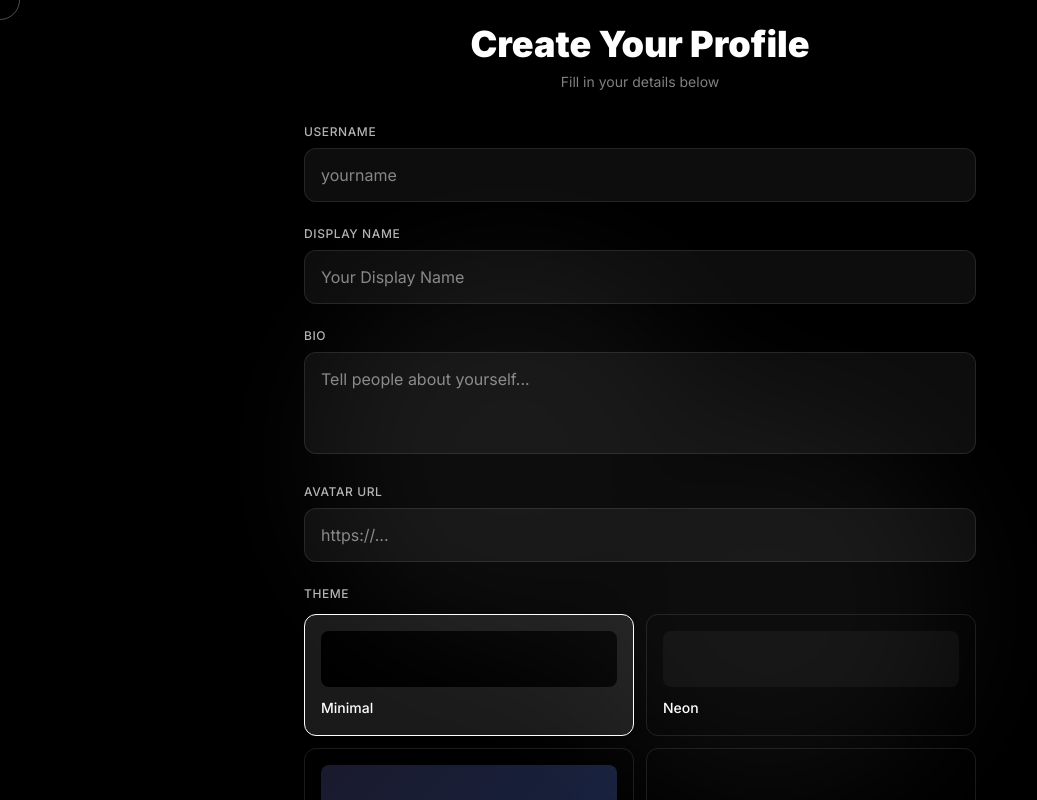
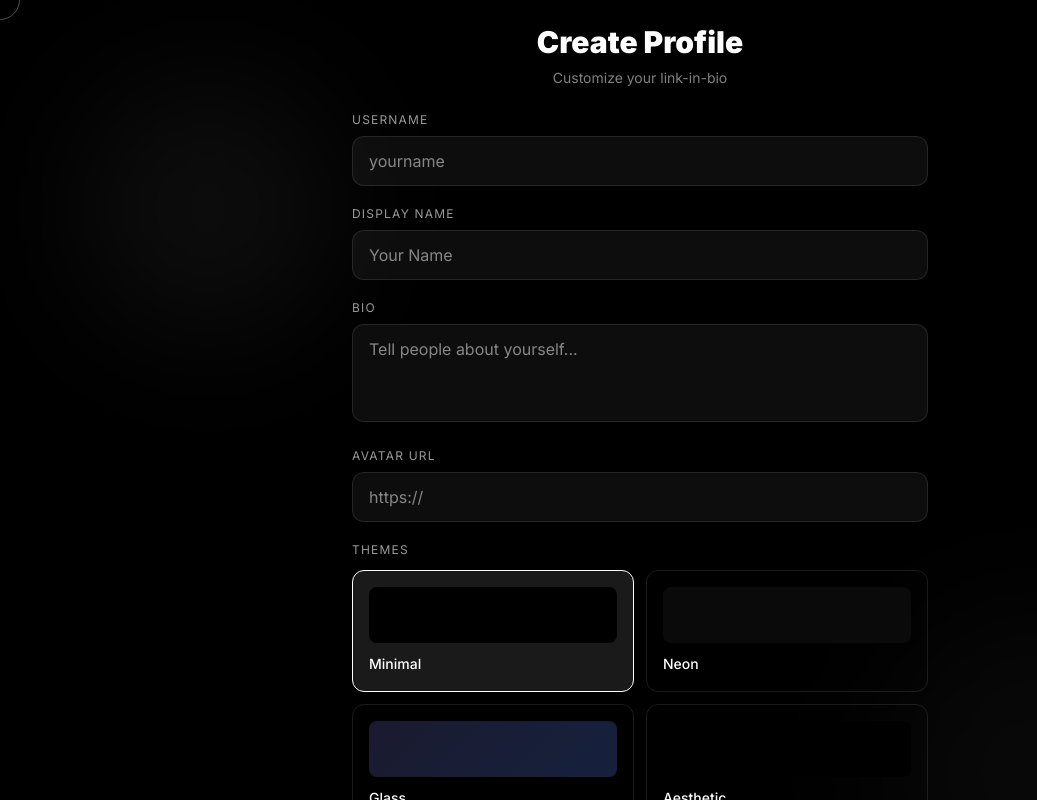
Before and after one commit to labfire4-tech/lykka-bio, a Next.js app: page /customize in a window 1280 px wide. Shown: the top 800 px of the page, without its empty margins (0-1037 px from the left). Built offline with nearby package versions, Linux system fonts and the light colour scheme.

Commit message:
Premium aesthetic redesign

```diff
--- a/app/customize/page.tsx
+++ b/app/customize/page.tsx
@@ -14,113 +14,101 @@ export default function CustomizePage() {
   const [selectedTheme, setSelectedTheme] = useState<ThemeConfig>(THEMES[0]);
   const [socialLinks, setSocialLinks] = useState<Array<{name: string, url: string, icon: string}>>([]);
 
-  const addSocialLink = () => {
-    setSocialLinks([...socialLinks, { name: "", url: "", icon: "fa-globe" }]);
-  };
-
+  const addSocialLink = () => setSocialLinks([...socialLinks, { name: "", url: "", icon: "fa-globe" }]);
   const updateSocialLink = (index: number, field: string, value: string) => {
     const updated = [...socialLinks];
     updated[index] = { ...updated[index], [field]: value };
     setSocialLinks(updated);
   };
-
-  const removeSocialLink = (index: number) => {
-    setSocialLinks(socialLinks.filter((_, i) => i !== index));
-  };
+  const removeSocialLink = (index: number) => setSocialLinks(socialLinks.filter((_, i) => i !== index));
 
   const saveProfile = () => {
     if (!username) return;
-    const profileData = {
-      username,
-      displayName: displayName || username,
-      bio,
-      avatar,
-      theme: selectedTheme,
-      socialLinks
-    };
-    localStorage.setItem("lykka-profile", JSON.stringify(profileData));
+    localStorage.setItem("lykka-profile", JSON.stringify({ username, displayName: displayName || username, bio, avatar, theme: selectedTheme, socialLinks }));
     router.push(`/${username}`);
   };
 
   return (
-    <div className="min-h-screen bg-black text-white flex items-center justify-center p-6 relative overflow-hidden">
-      <div className="absolute inset-0 opacity-5 pointer-events-none">
-        <div className="absolute top-1/4 left-1/4 w-96 h-96 bg-white rounded-full blur-3xl" />
-        <div className="absolute bottom-1/4 right-1/4 w-96 h-96 bg-white rounded-full blur-3xl" />
+    <div className="min-h-screen bg-black text-white flex items-center justify-center p-6 relative">
+      <div className="absolute inset-0 pointer-events-none">
+        <div className="absolute top-20 left-20 w-64 h-64 bg-white/5 rounded-full blur-3xl" />
+        <div className="absolute bottom-20 right-20 w-80 h-80 bg-white/3 rounded-full blur-3xl" />
       </div>
 
       <motion.div
-        initial={{ opacity: 0, y: 30 }}
+        initial={{ opacity: 0, y: 20 }}
         animate={{ opacity: 1, y: 0 }}
-        transition={{ duration: 0.8 }}
-        className="w-full max-w-2xl space-y-8"
+        transition={{ duration: 0.6 }}
+        className="w-full max-w-xl space-y-8 relative z-10"
       >
-        <div className="text-center">
-          <h1 className="text-4xl font-black mb-2">Create Your Profile</h1>
-          <p className="text-sm opacity-50">Fill in your details below</p>
+        <div className="text-center mb-6">
+          <h1 className="text-3xl font-black mb-2">Create Profile</h1>
+          <p className="text-sm opacity-50">Customize your link-in-bio</p>
         </div>
 
-        <div className="grid gap-6">
+        <div className="grid gap-5">
           <div>
-            <label className="block text-xs font-medium mb-2 opacity-70 uppercase tracking-wider">Username</label>
-            <input
+            <label className="block text-xs uppercase tracking-widest mb-2 opacity-60">Username</label>
+            <motion.input
+              whileFocus={{ scale: 1.02 }}
               type="text"
               value={username}
               onChange={(e) => setUsername(e.target.value.toLowerCase().replace(/[^a-z0-9]/g, ''))}
-              className="w-full px-4 py-3.5 bg-white/5 border border-white/10 rounded-xl focus:outline-none transition-all"
               placeholder="yourname"
+              className="w-full px-4 py-3 bg-white/5 border border-white/10 rounded-xl focus:outline-none focus:border-white/30 transition-all"
             />
           </div>
 
           <div>
-            <label className="block text-xs font-medium mb-2 opacity-70 uppercase tracking-wider">Display Name</label>
-            <input
+            <label className="block text-xs uppercase tracking-widest mb-2 opacity-60">Display Name</label>
+            <motion.input
+              whileFocus={{ scale: 1.02 }}
               type="text"
               value={displayName}
               onChange={(e) => setDisplayName(e.target.value)}
-              className="w-full px-4 py-3.5 bg-white/5 border border-white/10 rounded-xl focus:outline-none transition-all"
-              placeholder="Your Display Name"
+              placeholder="Your Name"
+              className="w-full px-4 py-3 bg-white/5 border border-white/10 rounded-xl focus:outline-none focus:border-white/30 transition-all"
             />
           </div>
 
           <div>
-            <label className="block text-xs font-medium mb-2 opacity-70 uppercase tracking-wider">Bio</label>
-            <textarea
+            <label className="block text-xs uppercase tracking-widest mb-2 opacity-60">Bio</label>
+            <motion.textarea
+              whileFocus={{ scale: 1.02 }}
               value={bio}
               onChange={(e) => setBio(e.target.value)}
-              className="w-full px-4 py-3.5 bg-white/5 border border-white/10 rounded-xl focus:outline-none transition-all resize-none"
               placeholder="Tell people about yourself..."
               rows={3}
+              className="w-full px-4 py-3 bg-white/5 border border-white/10 rounded-xl focus:outline-none focus:border-white/30 transition-all resize-none"
             />
           </div>
 
           <div>
-            <label className="block text-xs font-medium mb-2 opacity-70 uppercase tracking-wider">Avatar URL</label>
-            <input
+            <label className="block text-xs uppercase tracking-widest mb-2 opacity-60">Avatar URL</label>
+            <motion.input
+              whileFocus={{ scale: 1.02 }}
               type="url"
               value={avatar}
               onChange={(e) => setAvatar(e.target.value)}
-              className="w-full px-4 py-3.5 bg-white/5 border border-white/10 rounded-xl focus:outline-none transition-all"
-              placeholder="https://..."
+              placeholder="https://"
+              className="w-full px-4 py-3 bg-white/5 border border-white/10 rounded-xl focus:outline-none focus:border-white/30 transition-all"
             />
           </div>
 
           <div>
-            <label className="block text-xs font-medium mb-3 opacity-70 uppercase tracking-wider">Theme</label>
+            <label className="block text-xs uppercase tracking-widest mb-3 opacity-60">Themes</label>
             <div className="grid grid-cols-2 gap-3">
               {THEMES.map((theme, i) => (
                 <motion.button
                   key={theme.id}
                   initial={{ opacity: 0, scale: 0.9 }}
                   animate={{ opacity: 1, scale: 1 }}
-                  transition={{ delay: 0.3 + i * 0.1 }}
+                  transition={{ delay: 0.1 + i * 0.05 }}
                   whileHover={{ scale: 1.03, y: -3 }}
                   whileTap={{ scale: 0.98 }}
                   onClick={() => setSelectedTheme(theme)}
                   className={`p-4 rounded-xl border transition-all text-left ${
-                    selectedTheme.id === theme.id
-                      ? 'border-white bg-white/10'
-                      : 'border-white/10 hover:border-white/20'
+                    selectedTheme.id === theme.id ? 'border-white bg-white/10' : 'border-white/10 hover:border-white/20'
                   }`}
                 >
                   <div className="w-full h-14 rounded-lg mb-2" style={{ background: theme.backgroundColor }} />
@@ -131,25 +119,25 @@ export default function CustomizePage() {
           </div>
 
           <div>
-            <label className="block text-xs font-medium mb-3 opacity-70 uppercase tracking-wider">Social Links</label>
+            <label className="block text-xs uppercase tracking-widest mb-3 opacity-60">Social Links</label>
             <div className="space-y-3">
               <AnimatePresence>
                 {socialLinks.map((link, index) => (
                   <motion.div
                     key={index}
-                    initial={{ opacity: 0, x: -20 }}
+                    initial={{ opacity: 0, x: -10 }}
                     animate={{ opacity: 1, x: 0 }}
-                    exit={{ opacity: 0, x: 20 }}
+                    exit={{ opacity: 0, x: 10 }}
                     className="flex gap-2"
                   >
                     <select
                       value={link.name}
                       onChange={(e) => {
-                        const platform = SOCIAL_PLATFORMS.find(p => p.name === e.target.value);
+                        const p = SOCIAL_PLATFORMS.find(p => p.name === e.target.value);
                         updateSocialLink(index, "name", e.target.value);
-                        if (platform) updateSocialLink(index, "icon", platform.icon);
+                        if (p) updateSocialLink(index, "icon", p.icon);
                       }}
-                      className="px-3 py-2.5 bg-white/5 border border-white/10 rounded-lg focus:outline-none transition-all"
+                      className="px-3 py-2.5 bg-white/5 border border-white/10 rounded-lg focus:outline-none"
                     >
                       <option value="">Select</option>
                       {SOCIAL_PLATFORMS.map(p => (
@@ -161,7 +149,7 @@ export default function CustomizePage() {
                       value={link.url}
                       onChange={(e) => updateSocialLink(index, "url", e.target.value)}
                       placeholder="https://"
-                      className="flex-1 px-3 py-2.5 bg-white/5 border border-white/10 rounded-lg focus:outline-none transition-all"
+                      className="flex-1 px-3 py-2.5 bg-white/5 border border-white/10 rounded-lg focus:outline-none"
                     />
                     <motion.button
                       whileHover={{ scale: 1.1 }}
@@ -180,7 +168,7 @@ export default function CustomizePage() {
                 onClick={addSocialLink}
                 className="w-full py-2.5 border border-white/10 rounded-lg text-sm hover:bg-white/5 transition-all"
               >
-                + Add Social Link
+                + Add Link
               </motion.button>
             </div>
           </div>
@@ -190,7 +178,7 @@ export default function CustomizePage() {
             whileTap={{ scale: 0.98 }}
             onClick={saveProfile}
             disabled={!username}
-            className="w-full py-4 bg-white text-black font-black rounded-xl text-sm uppercase tracking-widest transition-all disabled:opacity-50 disabled:cursor-not-allowed"
+            className="w-full py-4 bg-white text-black font-black rounded-xl text-sm uppercase tracking-widest disabled:opacity-50 disabled:cursor-not-allowed"
           >
             Create Profile
           </motion.button>
--- a/app/page.tsx
+++ b/app/page.tsx
@@ -1,131 +1,69 @@
 "use client";
 
-import { useState, useRef, useEffect } from "react";
-import { motion, useMotionValue, useSpring } from "framer-motion";
 import Link from "next/link";
+import { motion, useMotionTemplate, useMotionValue } from "framer-motion";
 
 export default function HomePage() {
-  const [entered, setEntered] = useState(false);
-  const [showCursor, setShowCursor] = useState(false);
-  const cursorX = useMotionValue(0);
-  const cursorY = useMotionValue(0);
-  const springConfig = { stiffness: 200, damping: 30 };
-  const outlineX = useSpring(cursorX, springConfig);
-  const outlineY = useSpring(cursorY, springConfig);
-
-  useEffect(() => {
-    const isMobile = window.innerWidth < 768;
-    setShowCursor(!isMobile);
-  }, []);
-
-  useEffect(() => {
-    if (!showCursor) return;
-
-    const handleMouseMove = (e: MouseEvent) => {
-      cursorX.set(e.clientX);
-      cursorY.set(e.clientY);
-    };
-
-    window.addEventListener("mousemove", handleMouseMove);
-    return () => window.removeEventListener("mousemove", handleMouseMove);
-  }, [showCursor]);
-
-  const handleEnter = () => {
-    setEntered(true);
-  };
-
-  if (!entered) {
-    return (
-      <div className="fixed inset-0 bg-black flex items-center justify-center z-50 cursor-none">
-        <motion.div
-          initial={{ opacity: 0 }}
-          animate={{ opacity: 1 }}
-          className="absolute w-8 h-8 bg-white rounded-full pointer-events-none mix-blend-difference"
-          style={{
-            x: cursorX,
-            y: cursorY,
-            translateX: "-50%",
-            translateY: "-50%"
-          }}
-        />
-
-        <motion.div
-          initial={{ opacity: 0.3 }}
-          animate={{ opacity: 1 }}
-          transition={{ repeat: Infinity, duration: 2, repeatType: "reverse" }}
-          className="text-white/80 text-lg font-light tracking-[0.3em] uppercase cursor-none"
-          onClick={handleEnter}
-          style={{ cursor: "none" }}
-        >
-          Click to Enter
-        </motion.div>
-      </div>
-    );
-  }
+  const mouseX = useMotionValue(0);
+  const mouseY = useMotionValue(0);
 
   return (
     <div className="min-h-screen bg-black text-white flex items-center justify-center p-6 relative overflow-hidden">
-      {showCursor && (
-        <>
-          <motion.div
-            className="fixed w-2 h-2 bg-white rounded-full pointer-events-none z-[9999] mix-blend-difference"
-            style={{
-              x: cursorX,
-              y: cursorY,
-              translateX: "-50%",
-              translateY: "-50%"
-            }}
-          />
-          <motion.div
-            className="fixed w-10 h-10 border border-white/30 rounded-full pointer-events-none z-[9998]"
-            style={{
-              x: outlineX,
-              y: outlineY,
-              translateX: "-50%",
-              translateY: "-50%"
-            }}
-          />
-        </>
-      )}
+      <div
+        className="absolute inset-0 opacity-10"
+        style={{
+          background: useMotionTemplate`radial-gradient(800px circle at ${mouseX}px ${mouseY}px, rgba(255,255,255,0.2), transparent 40%)`
+        }}
+        onMouseMove={(e) => {
+          const rect = e.currentTarget.getBoundingClientRect();
+          mouseX.set(e.clientX - rect.left);
+          mouseY.set(e.clientY - rect.top);
+        }}
+      />
 
       <motion.div
-        initial={{ opacity: 0, y: 20 }}
-        animate={{ opacity: 1, y: 0 }}
-        transition={{ duration: 0.8, delay: 0.3 }}
-        className="w-full max-w-4xl text-center"
+        initial={{ opacity: 0, scale: 0.95 }}
+        animate={{ opacity: 1, scale: 1 }}
+        transition={{ duration: 1, type: "spring", stiffness: 100 }}
+        className="w-full max-w-2xl text-center relative z-10 space-y-8"
       >
-        <h1 className="text-8xl md:text-9xl font-black tracking-tighter mb-6">
-          <span className="block">LYKKA</span>
-          <span className="block text-white/70 text-7xl md:text-8xl">BIO</span>
-        </h1>
+        <motion.div
+          initial={{ opacity: 0, y: 30 }}
+          animate={{ opacity: 1, y: 0 }}
+          transition={{ duration: 0.8, delay: 0.2 }}
+        >
+          <h1 className="text-7xl md:text-8xl font-black tracking-tight mb-4">
+            <span className="block">LYKKA</span>
+            <span className="block text-white/60 text-6xl md:text-7xl font-medium">BIO</span>
+          </h1>
+          <p className="text-base opacity-50 max-w-md mx-auto leading-relaxed">
+            Create beautiful link-in-bio pages that stand out
+          </p>
+        </motion.div>
 
-        <p className="max-w-md mx-auto text-lg opacity-60 mb-12">
-          Create your perfect link-in-bio page
-        </p>
-
-        <div className="flex flex-col sm:flex-row gap-4 justify-center">
+        <motion.div
+          initial={{ opacity: 0, y: 20 }}
+          animate={{ opacity: 1, y: 0 }}
+          transition={{ duration: 0.6, delay: 0.5 }}
+          className="flex flex-col sm:flex-row gap-4 justify-center pt-8"
+        >
           <Link
             href="/customize"
-            className="group relative px-10 py-3.5 bg-white text-black font-black rounded-full text-sm uppercase tracking-widest overflow-hidden"
+            className="group relative px-12 py-4 bg-white text-black font-black rounded-full text-sm uppercase tracking-widest overflow-hidden transition-all"
           >
-            <span className="relative z-10 transition-transform group-hover:translate-x-1">
-              Get Started
+            <span className="relative z-10 flex items-center gap-2 transition-transform group-hover:translate-x-1">
+              Create Profile →
             </span>
-            <motion.span
-              className="absolute inset-0 bg-gradient-to-r from-gray-100 via-white to-gray-100"
-              initial={{ x: "100%" }}
-              whileHover={{ x: "0%" }}
-              transition={{ duration: 0.4 }}
-            />
+            <span className="absolute inset-0 bg-gradient-to-r from-white via-gray-200 to-white translate-x-full group-hover:translate-x-0 transition-transform duration-500" />
           </Link>
 
           <Link
             href="/demo"
-            className="px-10 py-3.5 border border-white/20 rounded-full text-sm uppercase tracking-widest hover:bg-white/5 transition-all"
+            className="px-12 py-4 border border-white/20 rounded-full text-sm uppercase tracking-widest hover:bg-white/5 transition-all"
           >
-            Demo
+            See Demo
           </Link>
-        </div>
+        </motion.div>
       </motion.div>
     </div>
   );
--- /dev/null
+++ b/pages/api/profile.js
@@ -0,0 +1,42 @@
+import fs from 'fs';
+import path from 'path';
+
+const DB_FILE = '/tmp/profiles.json';
+
+const ensureDb = () => {
+  const dir = '/tmp';
+  if (!fs.existsSync(DB_FILE)) fs.writeFileSync(DB_FILE, '{}');
+};
+
+export default async function handler(req, res) {
+  ensureDb();
+
+  const { username } = req.query;
+
+  if (req.method === 'GET') {
+    try {
+      const profiles = JSON.parse(fs.readFileSync(DB_FILE, 'utf8'));
+      if (username && profiles[username]) {
+        return res.status(200).json(profiles[username]);
+      }
+      return res.status(404).json({ error: 'Profile not found' });
+    } catch {
+      return res.status(404).json({ error: 'Profile not found' });
+    }
+  }
+
+  if (req.method === 'POST') {
+    try {
+      const { username: bodyUsername, ...profile } = req.body;
+      const profiles = JSON.parse(fs.readFileSync(DB_FILE, 'utf8'));
+      profiles[bodyUsername] = profile;
+      fs.writeFileSync(DB_FILE, JSON.stringify(profiles, null, 2));
+      return res.status(200).json({ success: true });
+    } catch {
+      return res.status(500).json({ error: 'Save failed' });
+    }
+  }
+
+  res.setHeader('Allow', ['GET', 'POST']);
+  return res.status(405).end(`Method ${req.method} Not Allowed`);
+}
--- /dev/null
+++ b/pages/api/profile.ts
@@ -0,0 +1,36 @@
+import type { NextApiRequest, NextApiResponse } from 'next';
+import fs from 'fs';
+import path from 'path';
+
+const DB_FILE = path.join(process.cwd(), 'data', 'profiles.json');
+
+const ensureDb = () => {
+  const dir = path.dirname(DB_FILE);
+  if (!fs.existsSync(dir)) fs.mkdirSync(dir, { recursive: true });
+  if (!fs.existsSync(DB_FILE)) fs.writeFileSync(DB_FILE, '{}');
+};
+
+export default async function handler(req: NextApiRequest, res: NextApiResponse) {
+  ensureDb();
+
+  const { username } = req.query;
+
+  if (req.method === 'GET') {
+    const profiles: Record<string, any> = JSON.parse(fs.readFileSync(DB_FILE, 'utf8'));
+    if (username && profiles[username as string]) {
+      return res.status(200).json(profiles[username as string]);
+    }
+    return res.status(404).json({ error: 'Profile not found' });
+  }
+
+  if (req.method === 'POST') {
+    const { username: bodyUsername, ...profile } = req.body;
+    const profiles: Record<string, any> = JSON.parse(fs.readFileSync(DB_FILE, 'utf8'));
+    profiles[bodyUsername] = profile;
+    fs.writeFileSync(DB_FILE, JSON.stringify(profiles, null, 2));
+    return res.status(200).json({ success: true });
+  }
+
+  res.setHeader('Allow', ['GET', 'POST']);
+  return res.status(405).end(`Method ${req.method} Not Allowed`);
+}
```
Also changed, not shown: app/[username]/profile-view.tsx (+33 -96 lines).
